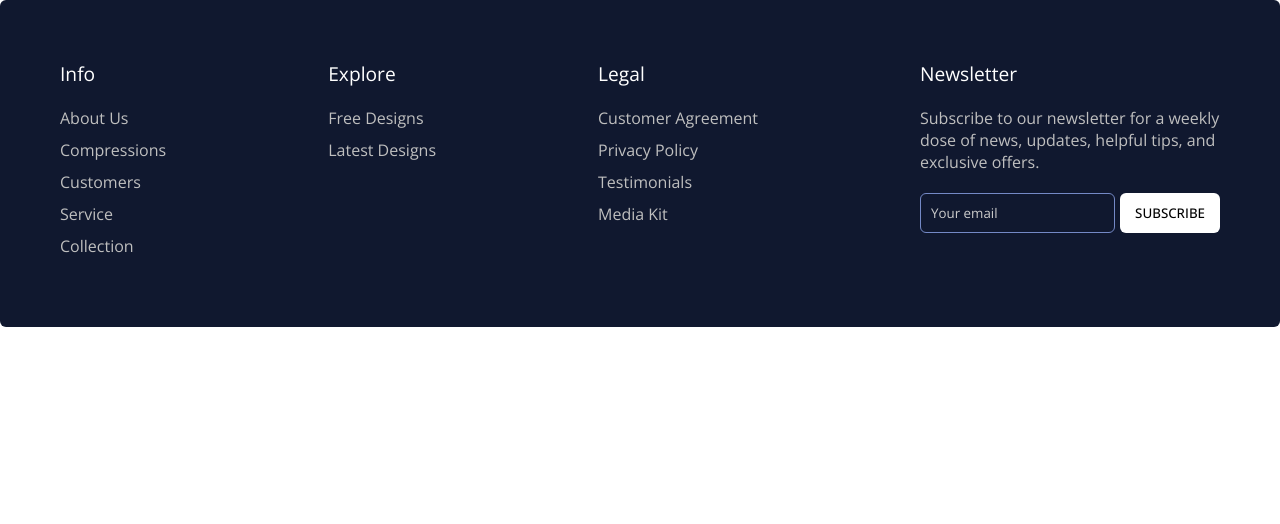
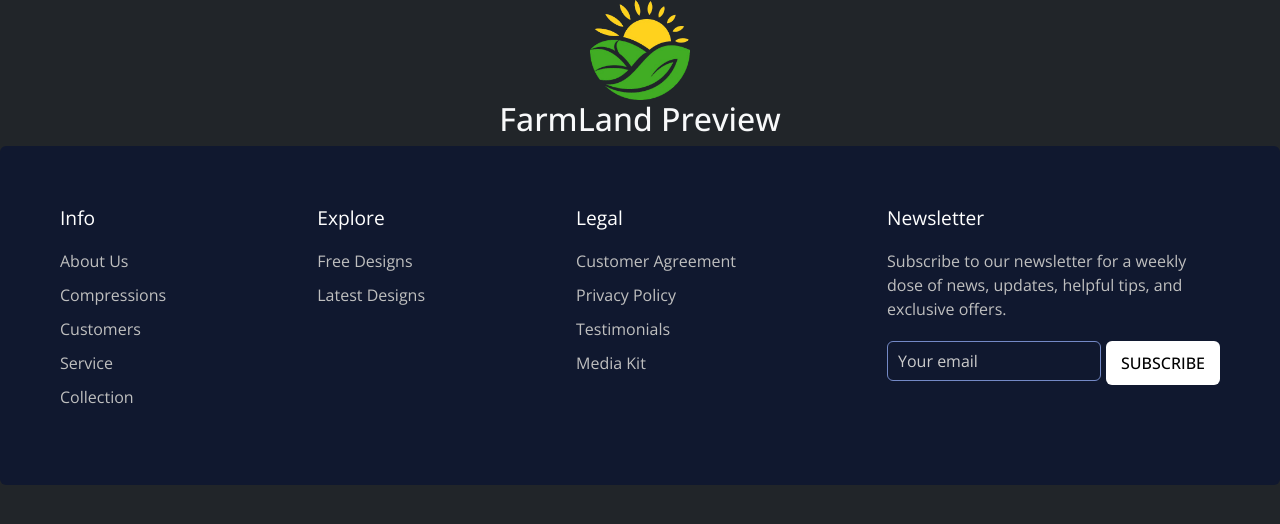
Before and after one commit to Leoudah/FarmLand, a plain HTML site: page index.html in a window 1280 px wide. Drawn offline with nearby package versions, Linux system fonts and the light colour scheme.

Commit message:
Header Dark Background

```diff
--- a/css/sytle.css
+++ b/css/sytle.css
@@ -5,6 +5,10 @@
   padding: 0;
   box-sizing: border-box;
   font-family: 'Open Sans', sans-serif;
+}
+
+body{
+  background-color: black;
 }
 
 .footer {
@@ -30,6 +34,7 @@
 
 .footer-col .links {
   margin-top: 20px;
+  padding-left: 0;
 }
 
 .footer-col .links li {
--- a/index.html
+++ b/index.html
@@ -1,19 +1,25 @@
 <!DOCTYPE html>
 <html lang="en">
   <head>
-  <meta charset="UTF-8">
-  <meta name="viewport" content="width=device-width, initial-scale=1.0">
+    <meta charset="UTF-8" />
+    <meta name="viewport" content="width=device-width, initial-scale=1.0" />
     <title>FarmLand - Best Site For Agriculturist</title>
-  <link rel="shortcut icon" type="image/x-icon" href="./Public/img/icon.png" />
-  <link rel="stylesheet" href="./css/sytle.css">
+    <link
+      rel="shortcut icon"
+      type="image/x-icon"
+      href="./Public/img/icon.png"
+    />
+    <link rel="stylesheet" href="./css/sytle.css" />
+    <link rel="stylesheet" href="./bootstrap/css/bootstrap.css" />
   </head>
-<body>
+  <body class="bg-dark text-light">
     <header>
-    <div id="header"></div>
+      <center>
+        <img src="./img/icon.png" alt="" width="100" height="100"/>
+        <h2>FarmLand Preview</h2>
+      </center>
     </header>
-  <main>
-
-  </main>
+    <main></main>
     <footer>
       <div id="footer"></div>
     </footer>
```
Lines whose indentation alone changed are shown as unchanged.
